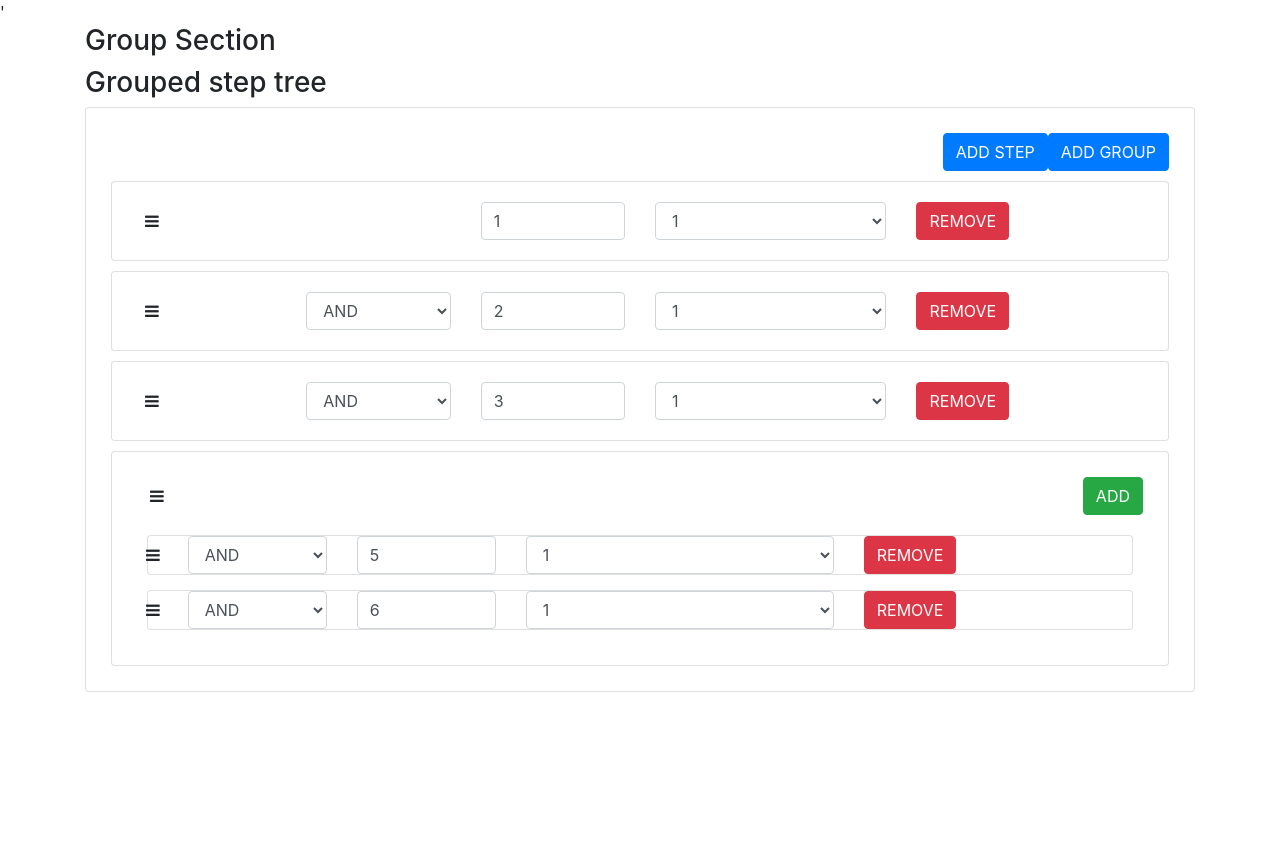
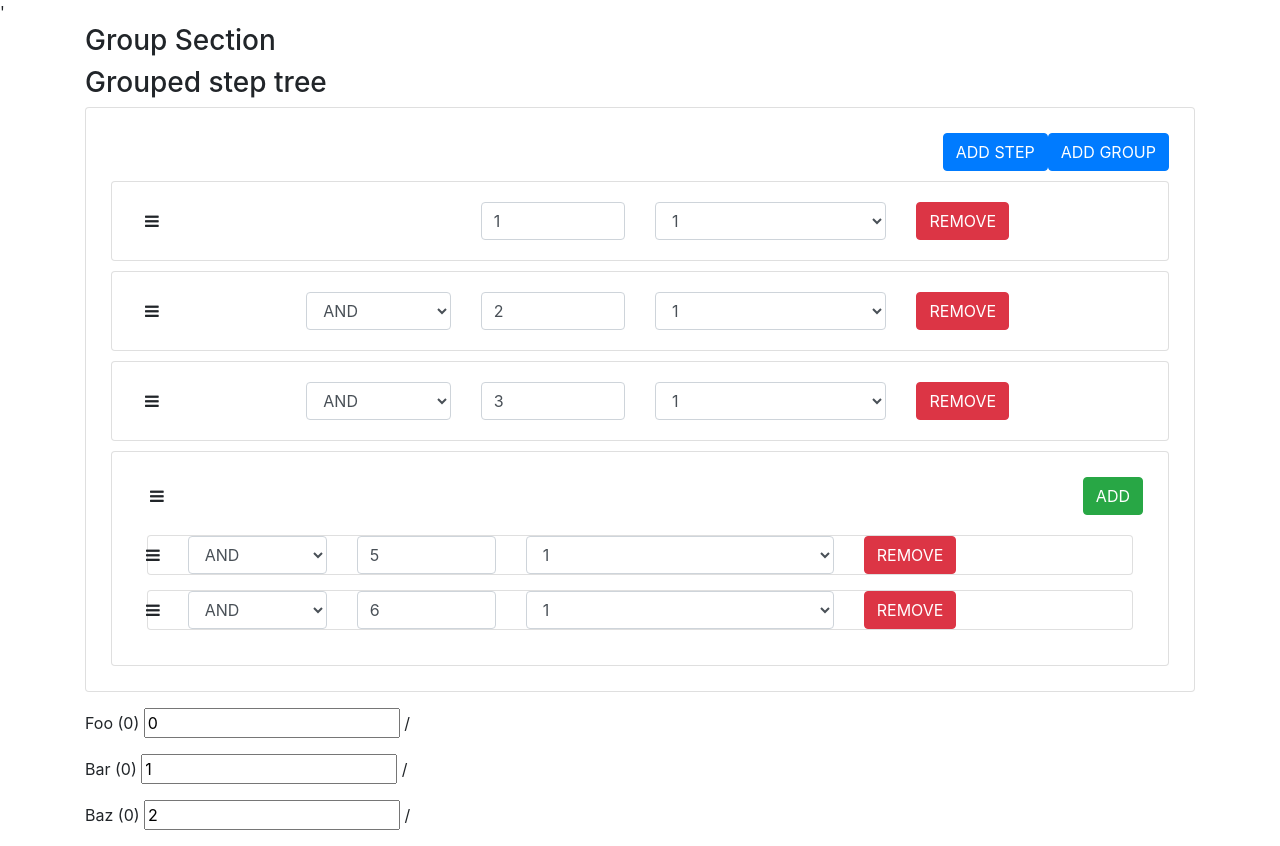
Before and after one commit to saratonite/ng-play, an Angular app: page / in a window 1280 px wide. Before the commit the page ends 800 px from the top, so only its background shows below. Built offline with nearby package versions, Linux system fonts and the light colour scheme; what primeng would draw is missing.

Commit message:
for loop index to model value

```diff
--- a/src/app/app.component.html
+++ b/src/app/app.component.html
@@ -23,7 +23,11 @@
      <!-- <app-group-steps></app-group-steps>  -->
     <app-group-steps-tree></app-group-steps-tree>
   </section>
-
+  <section>
+      <p *ngFor="let p of peoples; let i = index;" >
+          {{p.name}} ({{p.order}}) <input name="i" type="text" [ngModel]="p.order ? p.order : i "  /> / {{aVariable}}
+      </p>
+  </section>
 
 
 
--- a/src/app/app.component.ts
+++ b/src/app/app.component.ts
@@ -10,5 +10,7 @@ export class AppComponent {
   inputType = 'text';
   funnyText = 'Why so serious :| ?'
 
+  peoples = [{name:'Foo',order:0},{name:'Bar',order:0},{name:'Baz',order:0}];
+
   displayFix:false;
 }
```
